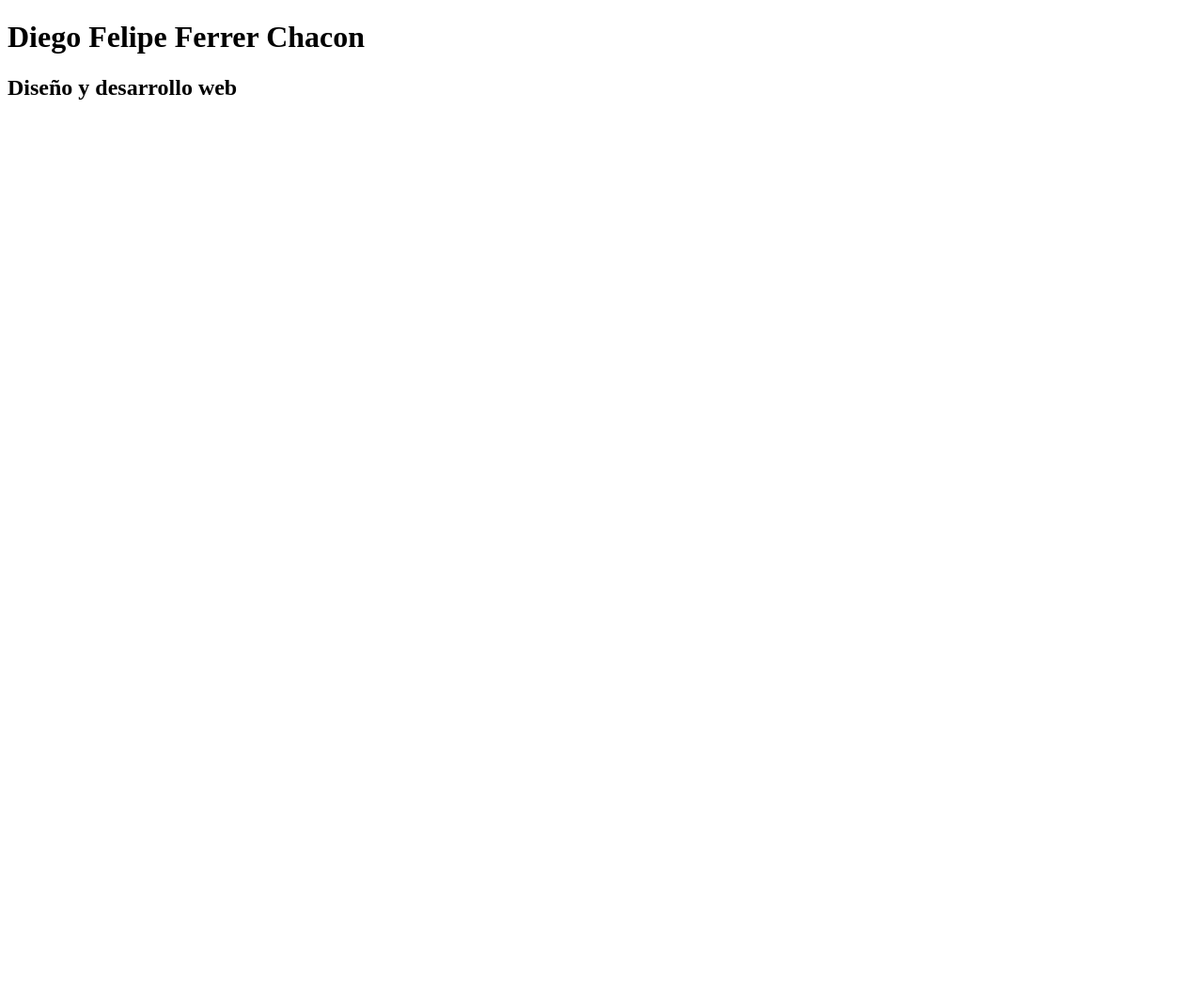
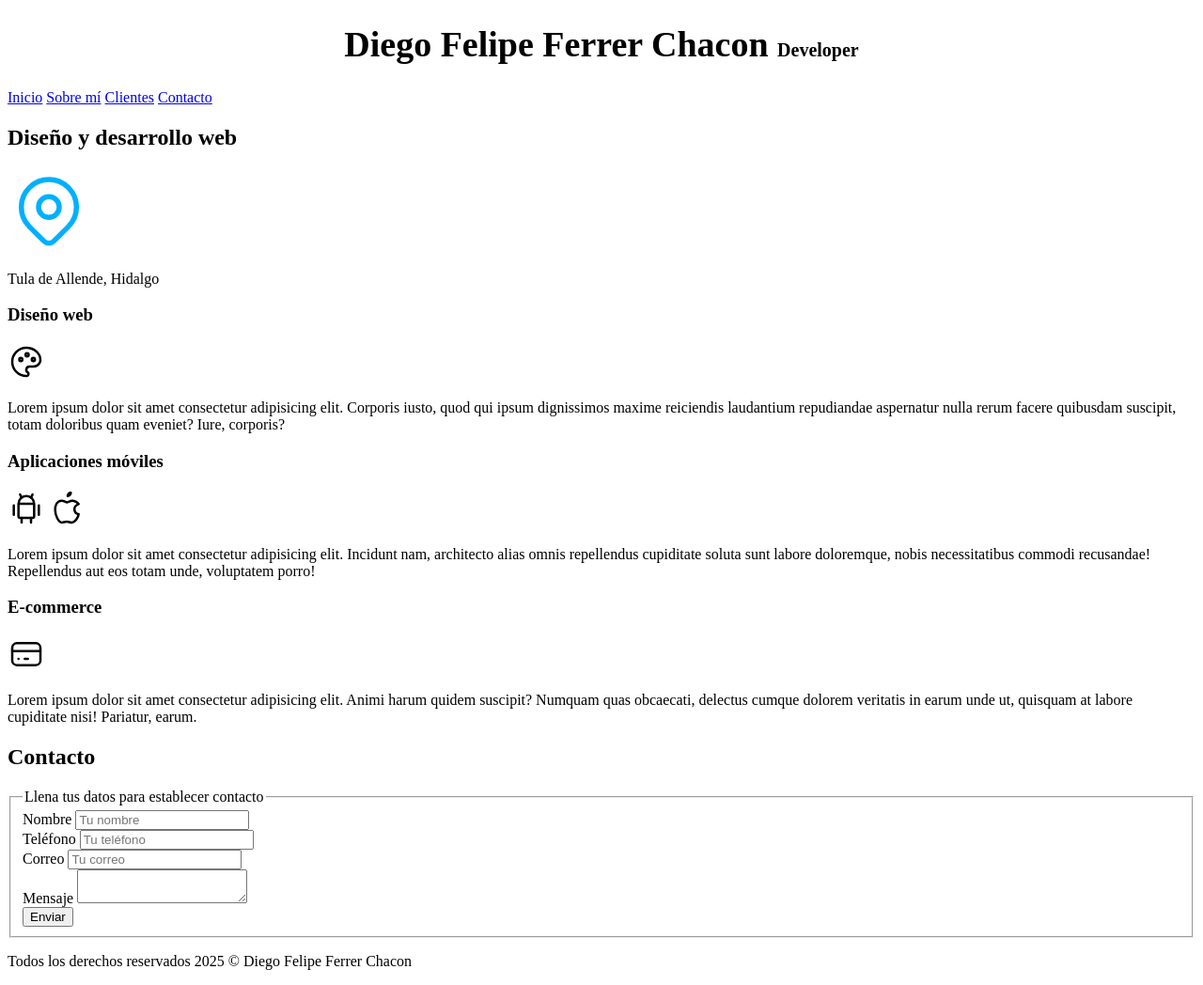
Before and after one commit to DFFC03/developer_page_7SA, a plain HTML site: page index.html in a window 1280 px wide. Shown: the whole page at 94% size. Before the commit the page ends 800 px from the top, so only its background shows below. Drawn offline with Linux system fonts and the light colour scheme.

Commit message:
Iniciando CSS

```diff
--- /dev/null
+++ b/css/styles.css
@@ -0,0 +1,16 @@
+html{
+    font-size: 62.5%;
+}
+body{
+    font-size: 16px;
+}
+
+.titulo{
+
+    text-align: center;
+    font-size: 3.8rem;
+}
+
+.titulo span{
+    font-size: 2rem;
+}
--- a/index.html
+++ b/index.html
@@ -3,13 +3,82 @@
 <head>
     <meta charset="UTF-8">
     <meta name="viewport" content="width=device-width, initial-scale=1.0">
+    <link rel="preload" href="css/styles.css" as="style">
+    <link rel="stylesheet" href="css/styles.css">
+
     <title>Document</title>
 </head>
 <body>
+    <header>
+    <h1 class="titulo">Diego Felipe Ferrer Chacon <span>Developer</span></h1>
+    </header>
 
-    <h1>Diego Felipe Ferrer Chacon</h1>
+    <nav>
+        <a href="#">Inicio</a>
+        <a href="#">Sobre mí</a>
+        <a href="#">Clientes</a>
+        <a href="#">Contacto</a>
+    </nav>
 
-    <h2>Diseño y desarrollo web</h2>
+    <section>
+        <h2>Diseño y desarrollo web</h2>
+        <svg xmlns="http://www.w3.org/2000/svg" viewBox="0 0 24 24" fill="none" stroke="#00B0FF" stroke-linecap="round" stroke-linejoin="round" width="88" height="88" stroke-width="1.5"> <path d="M9 11a3 3 0 1 0 6 0a3 3 0 0 0 -6 0"></path> <path d="M17.657 16.657l-4.243 4.243a2 2 0 0 1 -2.827 0l-4.244 -4.243a8 8 0 1 1 11.314 0z"></path> </svg>
+        <p>Tula de Allende, Hidalgo</p>
+    </section>
+    <main>
+        <section>
+            <h3>Diseño web</h3>
+            <svg xmlns="http://www.w3.org/2000/svg" viewBox="0 0 24 24" fill="none" stroke="#000000" stroke-linecap="round" stroke-linejoin="round" width="40" height="40" stroke-width="1.5"> <path d="M12 21a9 9 0 0 1 0 -18c4.97 0 9 3.582 9 8c0 1.06 -.474 2.078 -1.318 2.828c-.844 .75 -1.989 1.172 -3.182 1.172h-2.5a2 2 0 0 0 -1 3.75a1.3 1.3 0 0 1 -1 2.25"></path> <path d="M8.5 10.5m-1 0a1 1 0 1 0 2 0a1 1 0 1 0 -2 0"></path> <path d="M12.5 7.5m-1 0a1 1 0 1 0 2 0a1 1 0 1 0 -2 0"></path> <path d="M16.5 10.5m-1 0a1 1 0 1 0 2 0a1 1 0 1 0 -2 0"></path> </svg>
+            <p>Lorem ipsum dolor sit amet consectetur adipisicing elit. Corporis iusto, quod qui ipsum dignissimos maxime reiciendis laudantium repudiandae aspernatur nulla rerum facere quibusdam suscipit, totam doloribus quam eveniet? Iure, corporis?</p>
+        </section>
+        <section>
+            <h3>Aplicaciones móviles</h3>
+            <svg xmlns="http://www.w3.org/2000/svg" viewBox="0 0 24 24" fill="none" stroke="#000000" stroke-linecap="round" stroke-linejoin="round" width="40" height="40" stroke-width="1.5"> <path d="M4 10l0 6"></path> <path d="M20 10l0 6"></path> <path d="M7 9h10v8a1 1 0 0 1 -1 1h-8a1 1 0 0 1 -1 -1v-8a5 5 0 0 1 10 0"></path> <path d="M8 3l1 2"></path> <path d="M16 3l-1 2"></path> <path d="M9 18l0 3"></path> <path d="M15 18l0 3"></path> </svg>
+            <svg xmlns="http://www.w3.org/2000/svg" viewBox="0 0 24 24" fill="none" stroke="currentColor" stroke-linecap="round" stroke-linejoin="round" width="40" height="40" stroke-width="1.5"> <path d="M8.286 7.008c-3.216 0 -4.286 3.23 -4.286 5.92c0 3.229 2.143 8.072 4.286 8.072c1.165 -.05 1.799 -.538 3.214 -.538c1.406 0 1.607 .538 3.214 .538s4.286 -3.229 4.286 -5.381c-.03 -.011 -2.649 -.434 -2.679 -3.23c-.02 -2.335 2.589 -3.179 2.679 -3.228c-1.096 -1.606 -3.162 -2.113 -3.75 -2.153c-1.535 -.12 -3.032 1.077 -3.75 1.077c-.729 0 -2.036 -1.077 -3.214 -1.077z"></path> <path d="M12 4a2 2 0 0 0 2 -2a2 2 0 0 0 -2 2"></path> </svg>
+            <p>Lorem ipsum dolor sit amet consectetur adipisicing elit. Incidunt nam, architecto alias omnis repellendus cupiditate soluta sunt labore doloremque, nobis necessitatibus commodi recusandae! Repellendus aut eos totam unde, voluptatem porro!</p>
+        </section>
+        <section>
+            <h3>E-commerce</h3>
+            <svg xmlns="http://www.w3.org/2000/svg" viewBox="0 0 24 24" fill="none" stroke="currentColor" stroke-linecap="round" stroke-linejoin="round" width="40" height="40" stroke-width="1.5"> <path d="M3 5m0 3a3 3 0 0 1 3 -3h12a3 3 0 0 1 3 3v8a3 3 0 0 1 -3 3h-12a3 3 0 0 1 -3 -3z"></path> <path d="M3 10l18 0"></path> <path d="M7 15l.01 0"></path> <path d="M11 15l2 0"></path> </svg>
+            <p>Lorem ipsum dolor sit amet consectetur adipisicing elit. Animi harum quidem suscipit? Numquam quas obcaecati, delectus cumque dolorem veritatis in earum unde ut, quisquam at labore cupiditate nisi! Pariatur, earum.</p>
+        </section>
+    </main>
+    <section>
+        <h2>Contacto</h2>
+        <form>
+            <fieldset>
+                <legend>Llena tus datos para establecer contacto</legend>
+                <div>
+                    <label>Nombre</label>
+                    <input type="text" placeholder="Tu nombre">
+                </div>
+
+                <div>
+                    <label>Teléfono</label>
+                    <input type="tel" placeholder="Tu teléfono">
+                </div>
+
+                <div>
+                    <label>Correo</label>
+                    <input type="email" placeholder="Tu correo">
+                </div>
+
+                <div>
+                    <label>Mensaje</label>
+                    <textarea></textarea>
+                </div>
+
+                <div>
+                    <input type="submit" value="Enviar">
+                </div>
+            </fieldset>
+
+        </form>
+    </section>
+
+    <footer>
+        <p>Todos los derechos reservados 2025 © Diego Felipe Ferrer Chacon</p>
+    </footer>
 
 </body>
 </html>
```
